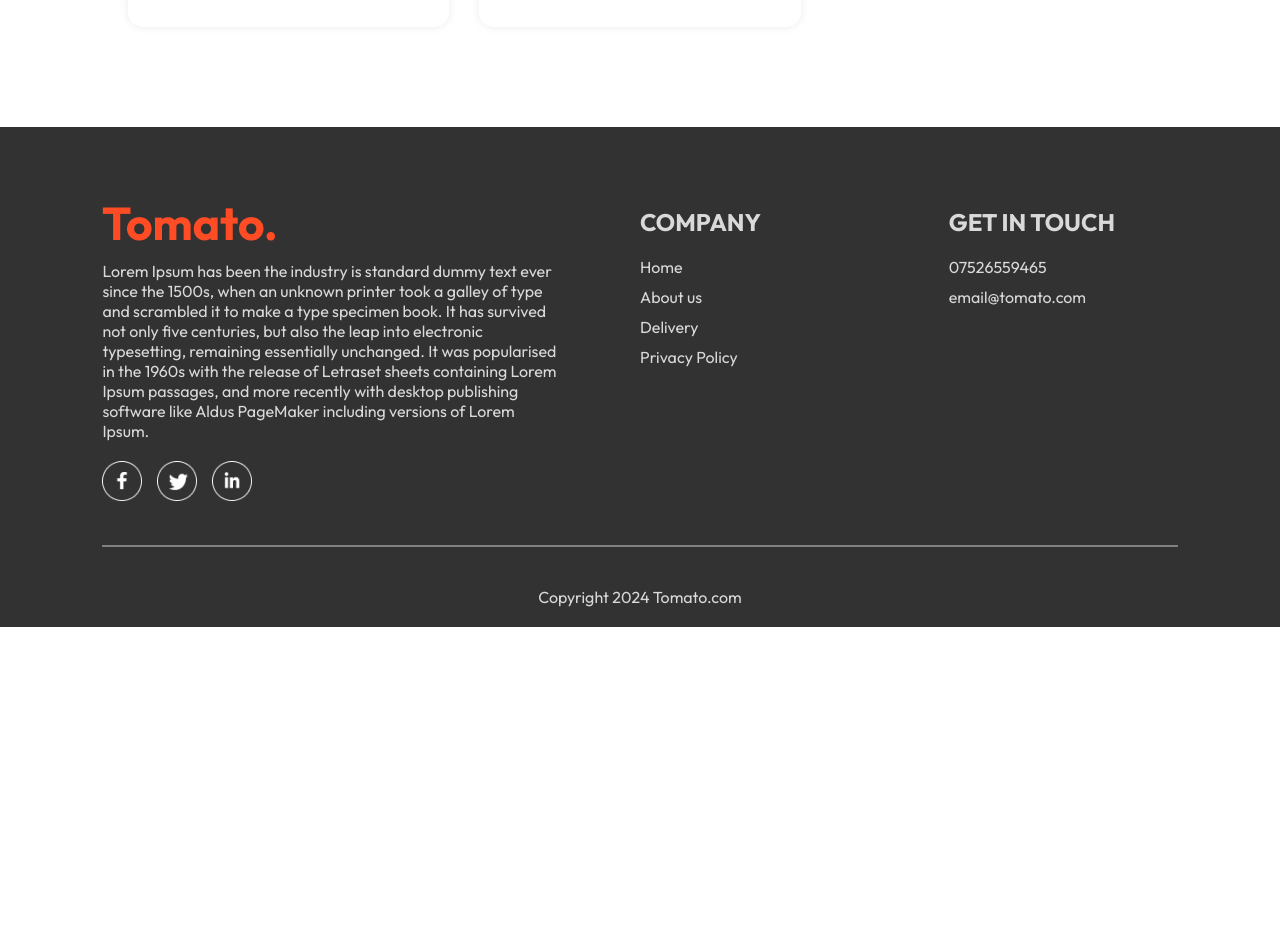
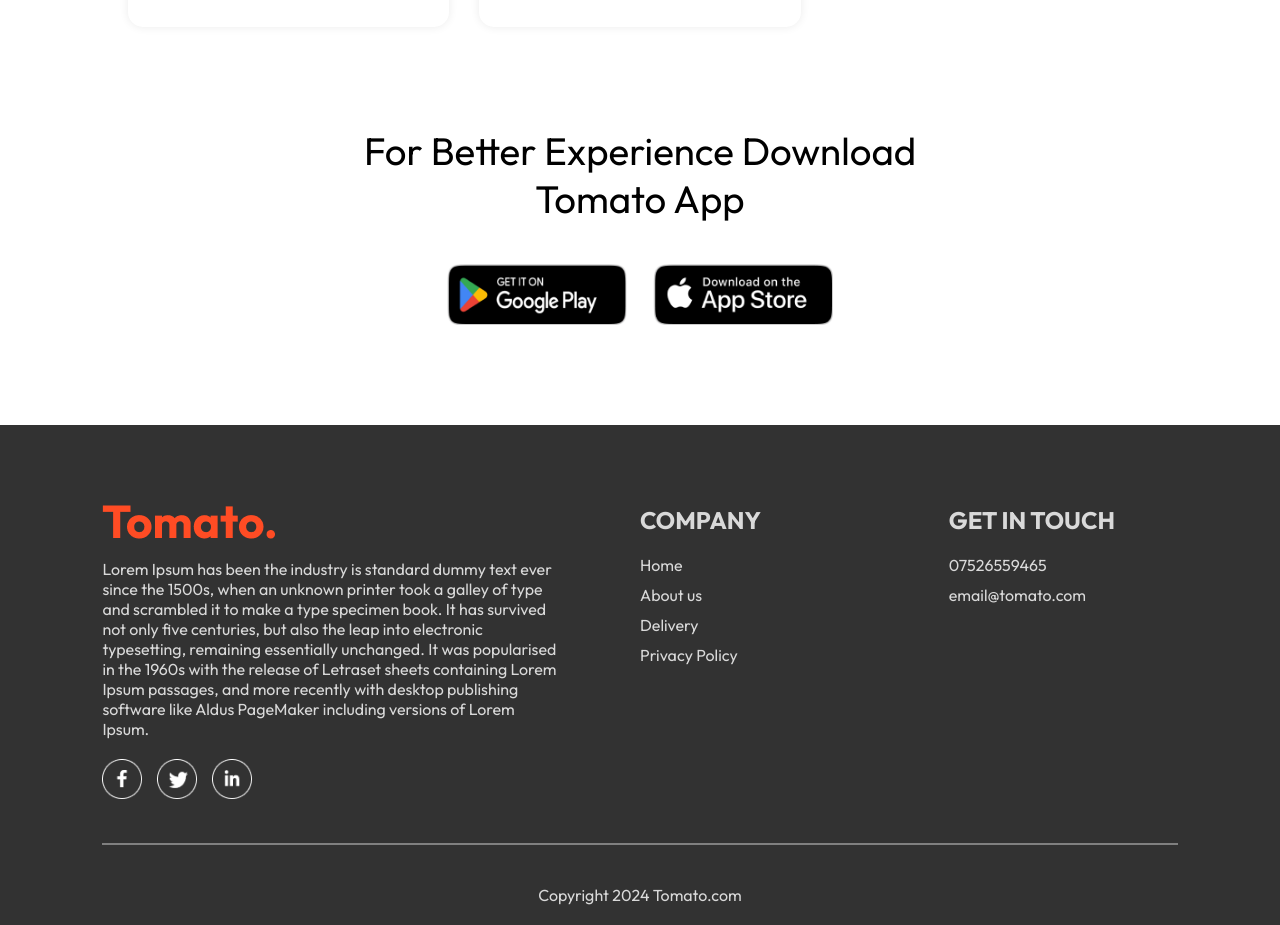
Before and after one commit to dadu99/food-delivery, a React (Vite) app: page / in a window 1280 px wide. Shown: the part 5780-6705 px from the top of the page. Before the commit the page ends 6407 px from the top, so only its background shows below. Built offline with nearby package versions, Linux system fonts and the light colour scheme.

Commit message:
app download section

```diff
--- /dev/null
+++ b/src/components/AppDownload/AppDownload.css
@@ -0,0 +1,22 @@
+.app-download {
+    margin: auto auto;
+    margin-top:100px;
+    font-size:max(3vw, 20px);
+    text-align: center;
+    font=weight: 500;
+}
+.app-download-platforms {
+    display: flex;
+    justify-content: center;
+    gap:max(2vw, 10px);
+    margin-top: 40px;
+}
+.app-download-platforms img {
+    width: max(30vw, 120px);
+    max-width: 180px;
+    transition: 0.5s;
+    cursor: pointer;
+}
+.app-download-platforms img:hover {
+    transform: scale(1.05);
+}
--- /dev/null
+++ b/src/components/AppDownload/AppDownload.jsx
@@ -0,0 +1,17 @@
+import React from 'react'
+import './AppDownload.css'
+import { assets } from '../../assets/assets'
+
+const AppDownload = () => {
+    return (
+        <div className='app-download' id='app-download'>
+            <p>For Better Experience Download <br></br> Tomato App</p>
+            <div className='app-download-platforms'>
+                <img src={assets.play_store} alt='' />
+                <img src={assets.app_store} alt='' />
+            </div>
+        </div>
+    )
+}
+
+export default AppDownload
--- a/src/pages/Home/Home.jsx
+++ b/src/pages/Home/Home.jsx
@@ -3,6 +3,7 @@
 import Header from '../../components/Header/Header'
 import ExploreMenu from '../../components/ExploreMenu/ExploreMenu'
 import FoodDisplay from '../../components/FoodDisplay/FoodDisplay'
+import AppDownload from '../../components/AppDownload/AppDownload'
 
 const Home = () => {
 
@@ -13,6 +14,7 @@
             <Header></Header>
             <ExploreMenu category={category} setCategory={setCategory}></ExploreMenu>
             <FoodDisplay category={category} setCategory={setCategory}></FoodDisplay>
+            <AppDownload></AppDownload>
         </div>
     )
 }
```
